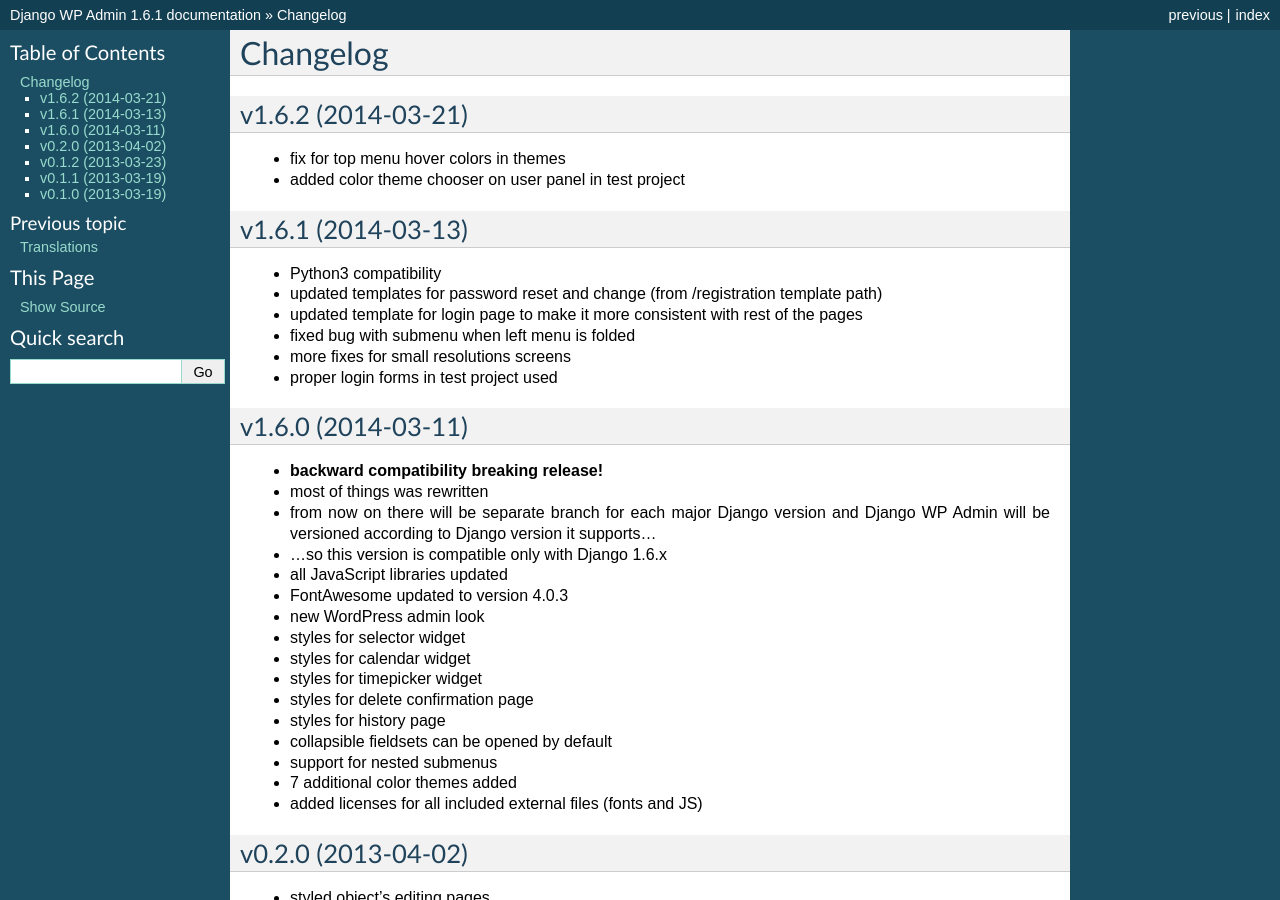
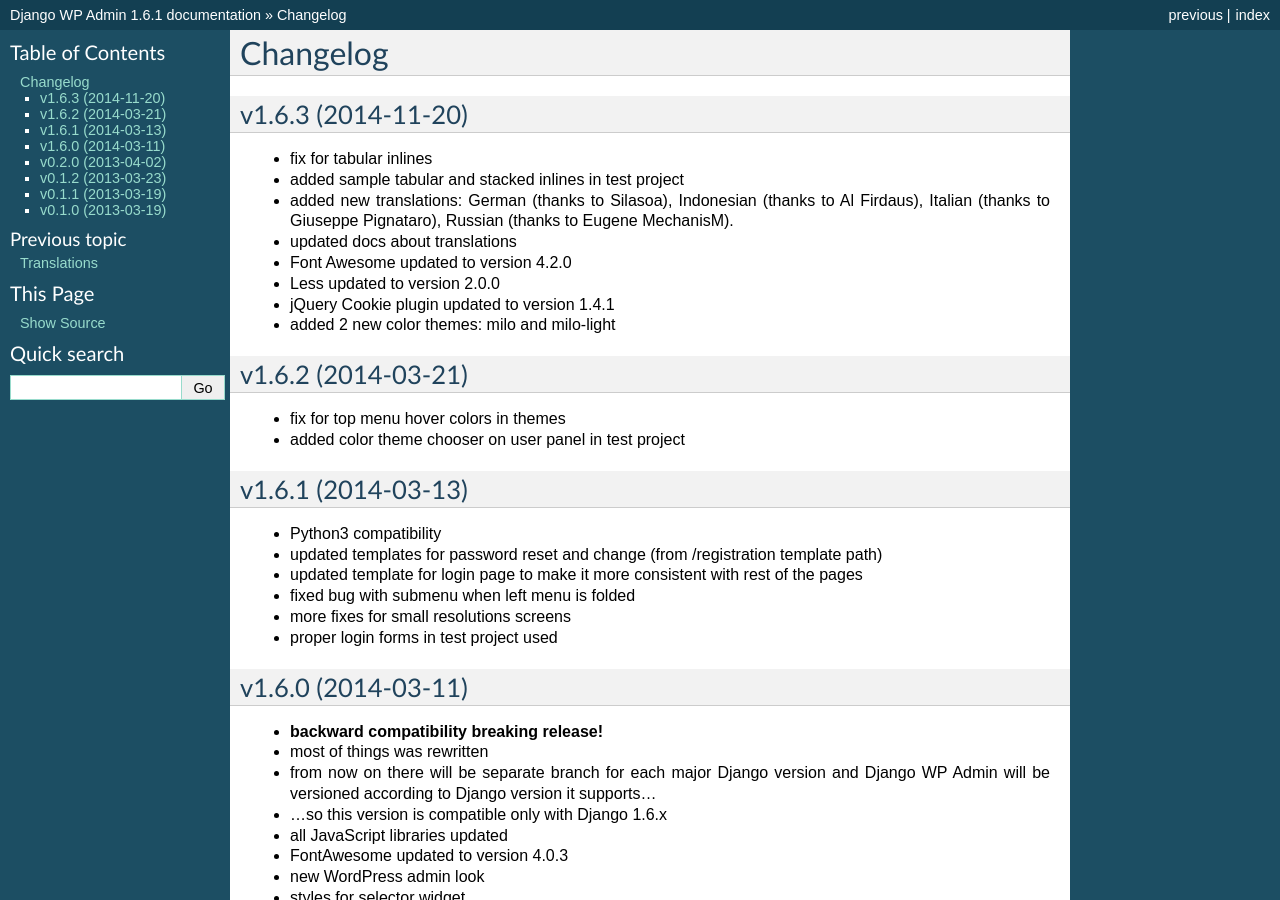
Before and after one commit to barszczmm/django-wpadmin, a Sphinx documentation site: the page built from docs/changelog.rst, in a window 1280 px wide and 900 px high. Built offline with Sphinx 7.4.7, drawn with Linux system fonts in a browser that asks for light colours; the version number could not be read and is left out.

Commit message:
docs updated

```diff
--- a/docs/changelog.rst
+++ b/docs/changelog.rst
@@ -1,5 +1,18 @@
 Changelog
 ---------
+
+
+v1.6.3 (2014-11-20)
+~~~~~~~~~~~~~~~~~~~
+
+* fix for tabular inlines
+* added sample tabular and stacked inlines in test project
+* added new translations: German (thanks to Silasoa), Indonesian (thanks to Al Firdaus), Italian (thanks to Giuseppe Pignataro), Russian (thanks to Eugene MechanisM).
+* updated docs about translations
+* Font Awesome updated to version 4.2.0
+* Less updated to version 2.0.0
+* jQuery Cookie plugin updated to version 1.4.1
+* added 2 new color themes: milo and milo-light
 
 
 v1.6.2 (2014-03-21)
--- a/docs/index.rst
+++ b/docs/index.rst
@@ -19,7 +19,7 @@
 * Left menu can be pinned (fixed CSS position) or unpinned and collapsed or expanded
 * Awesome `Font Awesome <http://fontawesome.io/>`_ icons supported in both menus
 * Multiple AdminSite's support with possibility to have different menus, colors and titles for each one
-* 7 additional color themes included
+* 9 additional color themes included
 * Collapsible fieldsets can be opened by default
 
 
```
Also changed, not shown: docs/translations.rst (+20 -0 lines).
